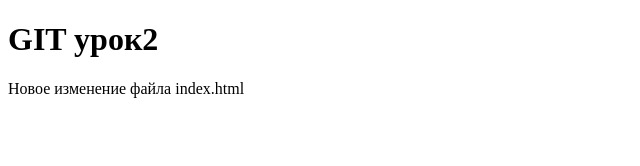
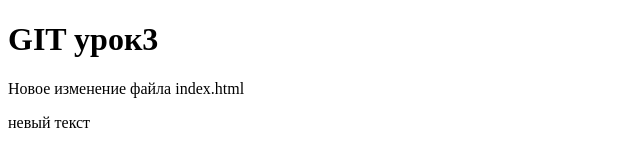
Before and after one commit to xakerrf/site, a plain HTML site: page index.html in a window 1280 px wide. Shown: the whole page, without its empty margins (0-640 px from the left). Drawn offline with Linux system fonts and the light colour scheme; files that its build step writes are made by us from their sources.

Commit message:
second commit

```diff
--- a/index.html
+++ b/index.html
@@ -6,7 +6,8 @@
 	<link rel="stylesheet" href="css/style.css">
 </head>
 <body>
-	<h1>GIT урок2</h1>
+	<h1>GIT урок3</h1>
 	<p>Новое изменение файла index.html</p>
+	<p>невый текст</p>
 </body>
 </html>
```
